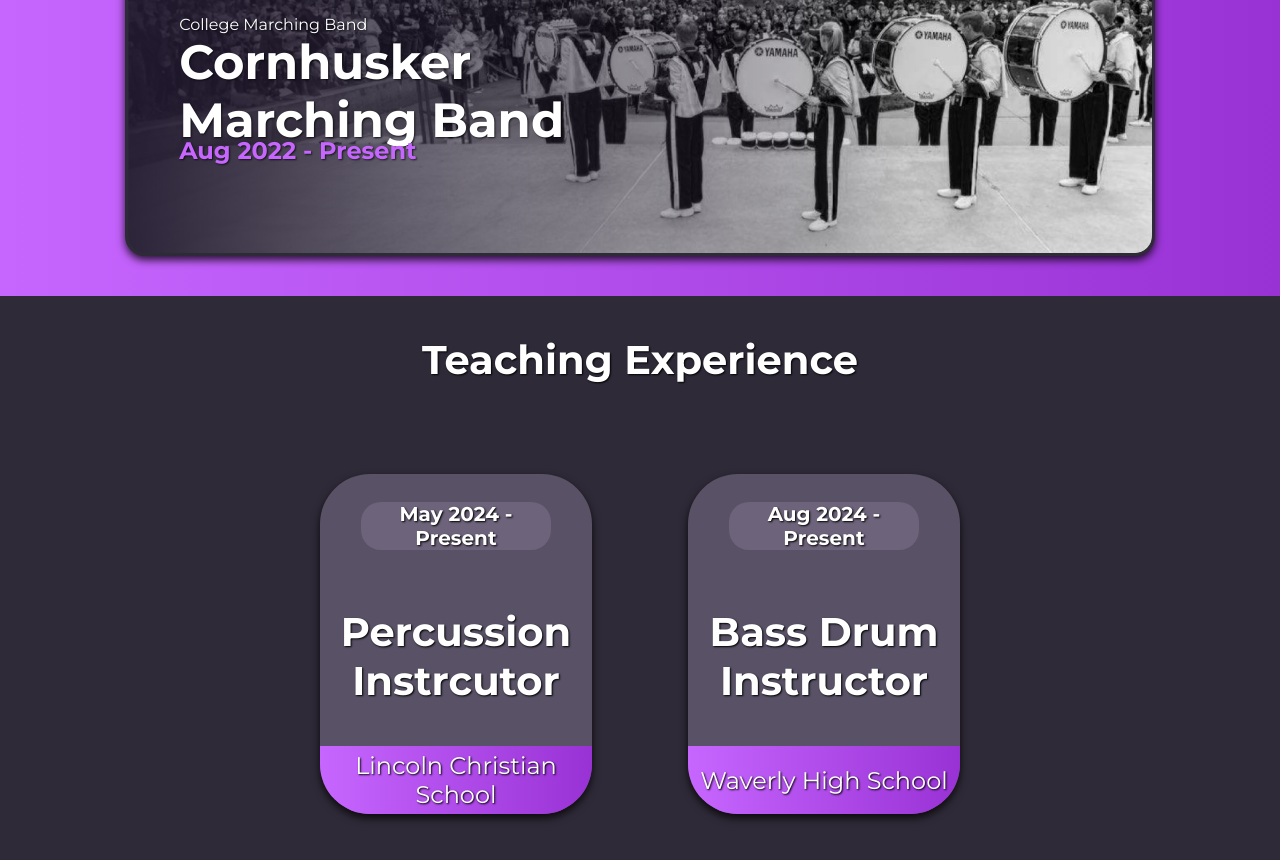
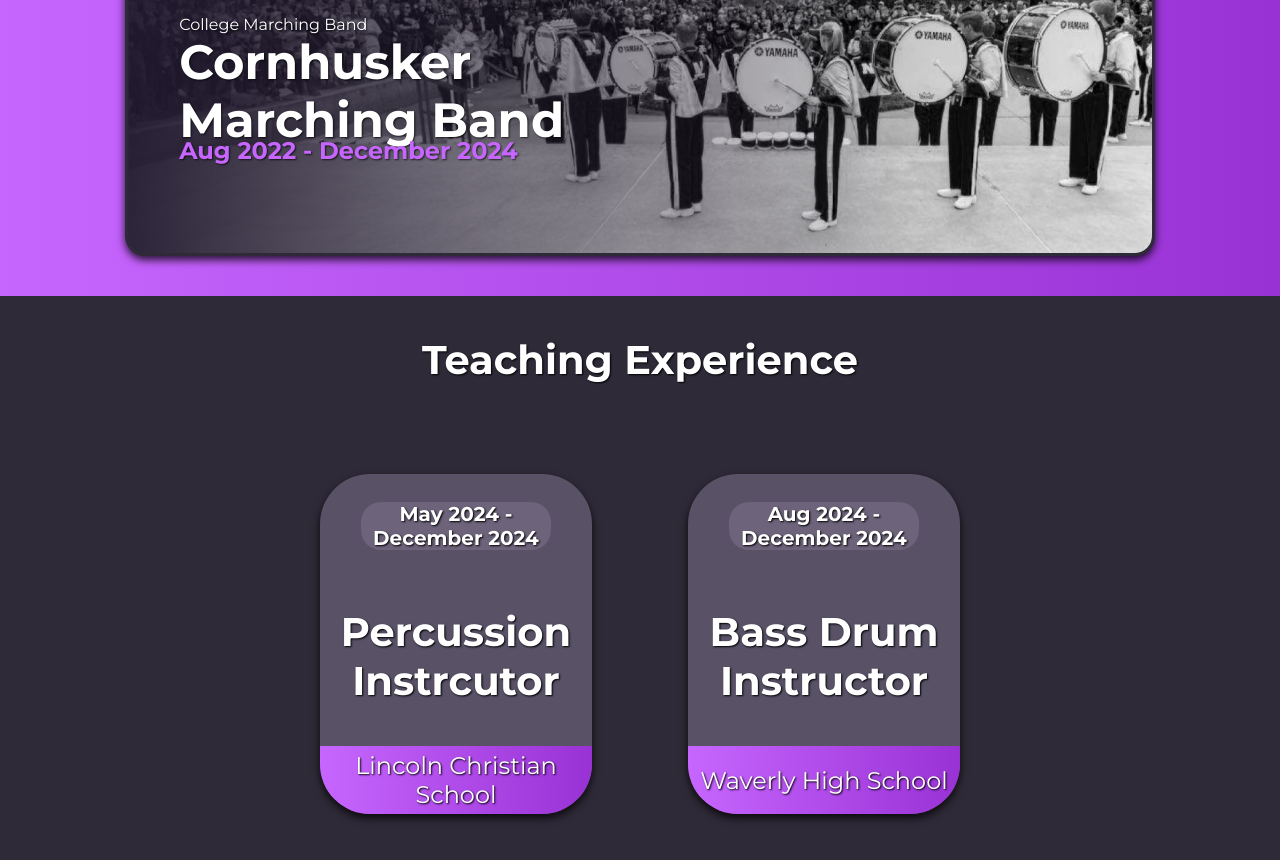
Before and after one commit to pcomer04/Personal-Website, a React (Create React App) app: page /musician in a window 1280 px wide. Shown: the part 1420-2280 px from the top of the page. Built offline with nearby package versions, Linux system fonts and the light colour scheme.

Commit message:
minor updates

```diff
--- a/src/Components/Academics/Academics.jsx
+++ b/src/Components/Academics/Academics.jsx
@@ -22,7 +22,7 @@ const Academics = () => {
           <div className="timeline-first-container xyz">
             <h1>Computer Science Course Leader</h1>
             <h2>CSCE Department - UNL</h2>
-            <time className="date">Jan 2023 - Present</time>
+            <time className="date">Jan 2023 - May 2025</time>
             <p>
               Promoted after demonstrating leadership and innovation in helping
               students grasp core computer science concepts. Managed, mentored,
@@ -56,7 +56,7 @@ const Academics = () => {
           <div className="timeline-fourth-container xyz">
             <h1>Bachelor's of Computer Science</h1>
             <h2>University of Nebraska-Lincoln</h2>
-            <time className="date">Aug 2022 - Present</time>
+            <time className="date">Aug 2022 - May 2025</time>
             <p>
               Currently enrolled in a computer science degree. Involved in the
               learning and advancement of my career. Spend time learning new
--- a/src/Components/Musician/Musician.jsx
+++ b/src/Components/Musician/Musician.jsx
@@ -66,7 +66,7 @@ const Musician = () => {
               Cornhusker Marching Band
             </a>
           </h1>
-          <h2>Aug 2022 - Present</h2>
+          <h2>Aug 2022 - December 2024</h2>
         </div>
       </div>
 
@@ -74,12 +74,12 @@ const Musician = () => {
         <h1 className="musician-title">Teaching Experience</h1>
         <div class="teaching-container">
           <div class="lcs">
-            <h2>May 2024 - Present</h2>
+            <h2>May 2024 - December 2024</h2>
             <h1>Percussion Instrcutor</h1>
             <h3>Lincoln Christian School</h3>
           </div>
           <div class="waverly">
-            <h2>Aug 2024 - Present</h2>
+            <h2>Aug 2024 - December 2024</h2>
             <h1>Bass Drum Instructor</h1>
             <h3>Waverly High School</h3>
           </div>
```
